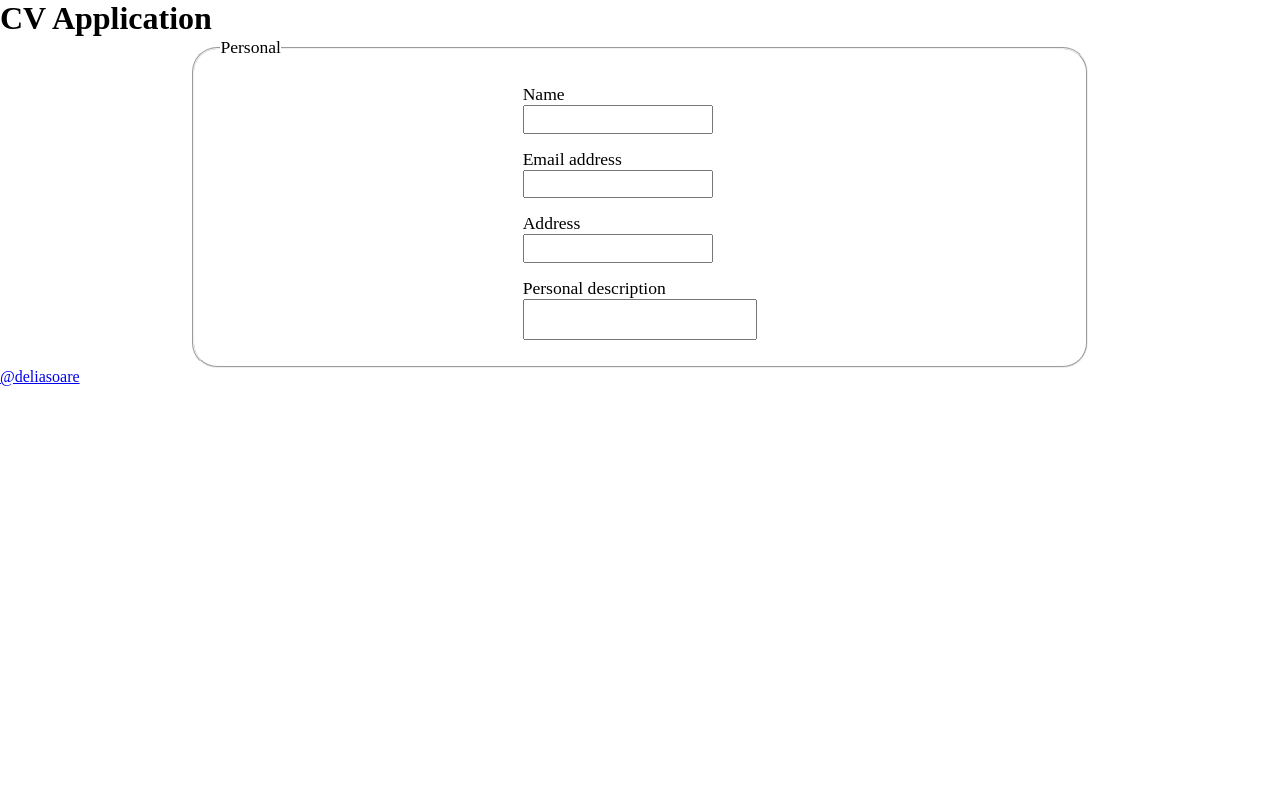
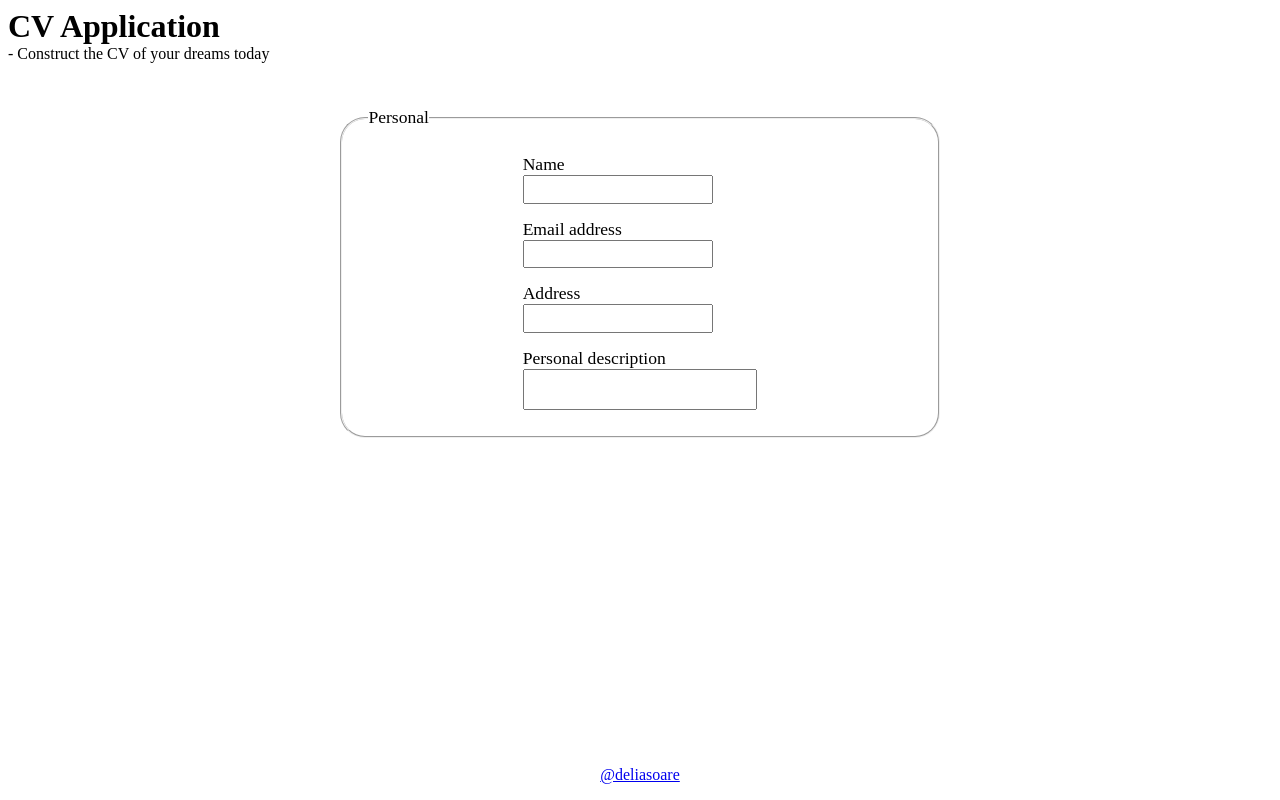
Before and after one commit to deliasoare/CvApplication, a React (Create React App) app in the folder cvapp/: page / in a window 1280 px wide. Built offline with nearby package versions, Linux system fonts and the light colour scheme.

Commit message:
Add main page positioning

```diff
--- a/cvapp/public/index.html
+++ b/cvapp/public/index.html
@@ -10,34 +10,11 @@
       content="Web site created using create-react-app"
     />
     <link rel="apple-touch-icon" href="%PUBLIC_URL%/logo192.png" />
-    <!--
-      manifest.json provides metadata used when your web app is installed on a
-      user's mobile device or desktop. See https://developers.google.com/web/fundamentals/web-app-manifest/
-    -->
     <link rel="manifest" href="%PUBLIC_URL%/manifest.json" />
-    <!--
-      Notice the use of %PUBLIC_URL% in the tags above.
-      It will be replaced with the URL of the `public` folder during the build.
-      Only files inside the `public` folder can be referenced from the HTML.
 
-      Unlike "/favicon.ico" or "favicon.ico", "%PUBLIC_URL%/favicon.ico" will
-      work correctly both with client-side routing and a non-root public URL.
-      Learn how to configure a non-root public URL by running `npm run build`.
-    -->
     <title>React App</title>
   </head>
   <body>
-    <noscript>You need to enable JavaScript to run this app.</noscript>
     <div id="root"></div>
-    <!--
-      This HTML file is a template.
-      If you open it directly in the browser, you will see an empty page.
-
-      You can add webfonts, meta tags, or analytics to this file.
-      The build step will place the bundled scripts into the <body> tag.
-
-      To begin the development, run `npm start` or `yarn start`.
-      To create a production bundle, use `npm run build` or `yarn build`.
-    -->
   </body>
 </html>
--- a/cvapp/src/components/page/header.js
+++ b/cvapp/src/components/page/header.js
@@ -3,6 +3,7 @@ export default function Header() {
     return (
         <div className="header">
             <h1 className="headerTitle">CV Application</h1>
+            <span>- Construct the CV of your dreams today</span>
         </div>
     );
 }
--- /dev/null
+++ b/cvapp/src/styles/formPositioning.scss
@@ -0,0 +1,46 @@
+
+@mixin center {
+    display: flex;
+    justify-content: center;
+    align-items: center;
+}
+
+body {
+    form {
+        @include center;
+        fieldset {
+            @include center;
+            width: 70%;
+            max-width: 600px;
+            min-width: 300px;
+            border-radius: 25px;
+            font-size: 1.1rem;
+            padding: 1.5em;
+            .field {
+                @include center;
+                list-style: none;
+                flex-direction: column;
+
+                textarea {
+                    resize: none;
+                }
+                li {
+                    display: flex;
+                    flex-wrap: wrap;
+                    width: 50%;
+                }
+                label {
+                    display: inline-block;
+                    width: 100%;
+                    min-width: 100px;
+                }
+                li + li {
+                    margin-top: clamp(10px, 5%, 15px);
+                }
+                input, textarea{
+                    padding: clamp(0.2em, 2%, 0.5em);
+                }
+            }
+        }
+    }
+}
--- /dev/null
+++ b/cvapp/src/styles/mainPagePositioning.scss
@@ -0,0 +1,36 @@
+
+@mixin center {
+    display: flex;
+    justify-content: center;
+    align-items: center;
+}
+
+html, body {
+    width: 100%;
+    height: 100%;
+    #root {
+        height:100%;
+        width:100%;
+        .container {
+            min-width: 100%;
+            min-height: 100%;
+            display: grid;
+            grid-template-rows: 75px 1fr 50px;
+            .header {
+                padding: 0.5em;
+            }
+            .main {
+                padding: 2em;
+            }
+            .footer {
+                @include center;
+            }
+        }
+    }
+}
+
+@media (max-width: 400px) {
+    .main {
+        padding: 0.5em !important;
+    }
+}
--- a/cvapp/src/styles/styles.scss
+++ b/cvapp/src/styles/styles.scss
@@ -1,47 +1,8 @@
+@import url('./formPositioning.scss');
+@import url('./mainPagePositioning.scss');
+
 * {
     padding: 0;
     margin: 0;
     box-sizing: border-box;
 }
-@mixin center {
-    display: flex;
-    justify-content: center;
-    align-items: center;
-}
-body {
-    form {
-        @include center;
-        fieldset {
-            @include center;
-            width: 70%;
-            border-radius: 25px;
-            font-size: 1.1rem;
-            padding: 1.5em;
-            .field {
-                @include center;
-                list-style: none;
-                flex-direction: column;
-
-                textarea {
-                    resize: none;
-                }
-                li {
-                    display: flex;
-                    flex-wrap: wrap;
-                    width: 50%;
-                }
-                label {
-                    display: inline-block;
-                    width: 100%;
-                    min-width: 100px;
-                }
-                li + li {
-                    margin-top: clamp(10px, 5%, 15px);
-                }
-                input, textarea{
-                    padding: clamp(0.2em, 2%, 0.5em);
-                }
-            }
-        }
-    }
-}
```
